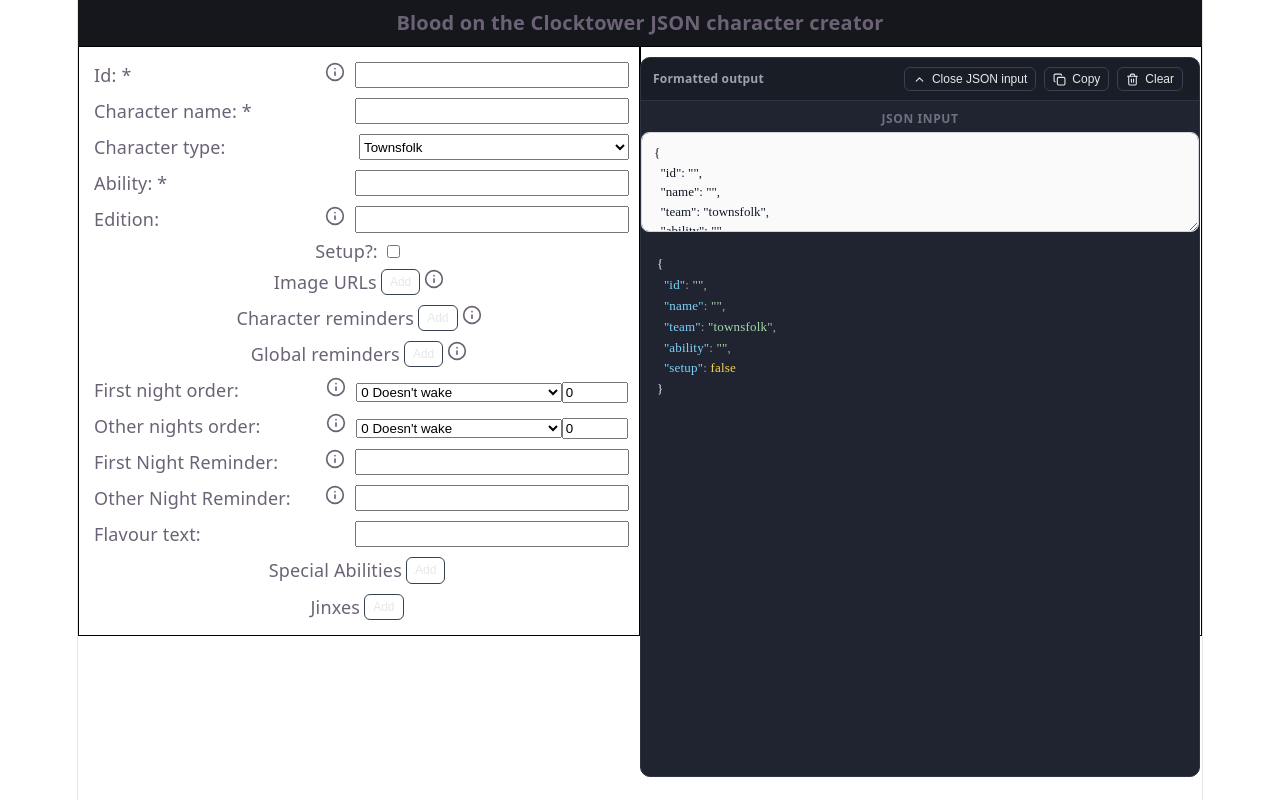
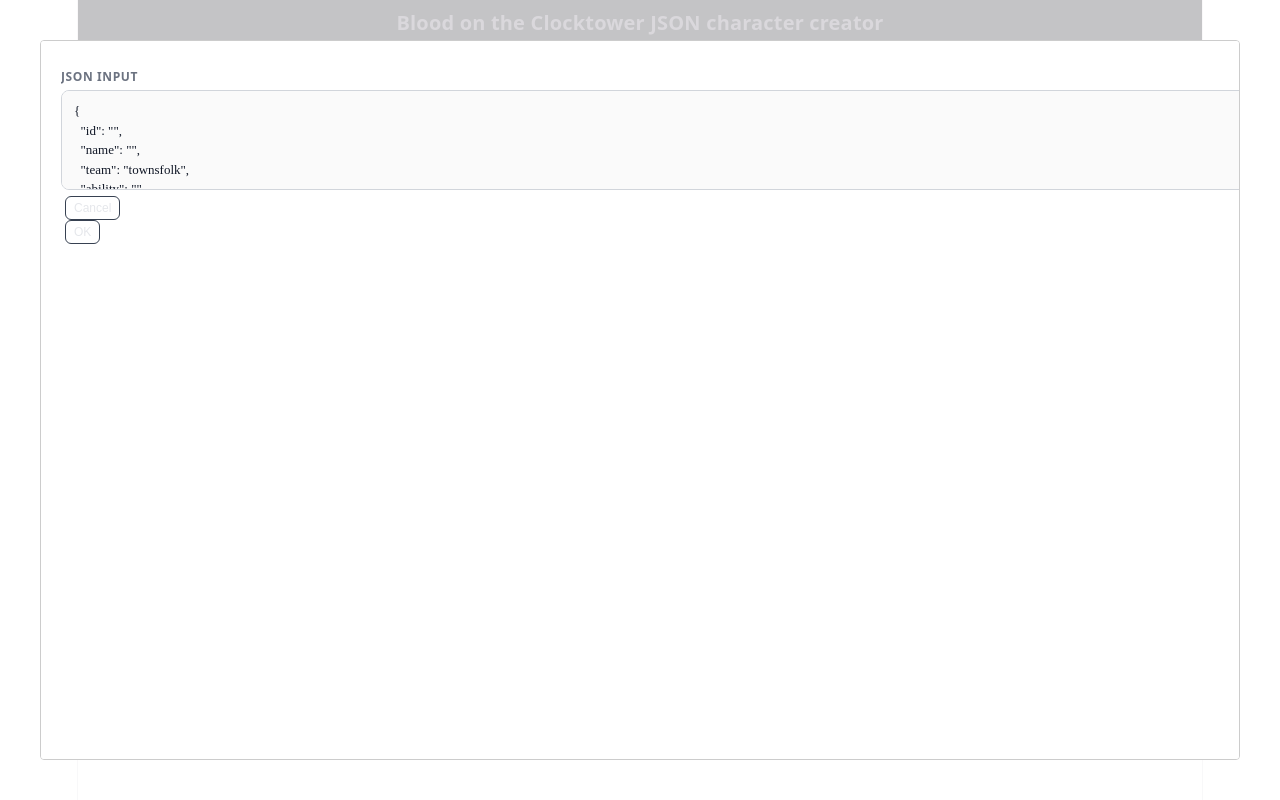
Before and after one commit to rebeccabex/clocktower-apps, a React (Vite) app in the folder clocktower-apps/: page / in a window 1280 px wide. Both pictures are taken after a click on the button "Open JSON input". Built offline with nearby package versions, Linux system fonts and the light colour scheme.

Commit message:
Moved Json input to a modal

```diff
--- a/clocktower-apps/package.json
+++ b/clocktower-apps/package.json
@@ -15,6 +15,7 @@
     "prettier": "^3.9.6",
     "react": "^19.2.8",
     "react-dom": "^19.2.8",
+    "react-modal": "^3.16.3",
     "react-tooltip": "^6.0.8",
     "styled-components": "^6.5.1"
   },
@@ -23,6 +24,7 @@
     "@types/node": "^24.13.3",
     "@types/react": "^19.2.17",
     "@types/react-dom": "^19.2.3",
+    "@types/react-modal": "^3.16.3",
     "@vitejs/plugin-react": "^6.0.4",
     "eslint": "^10.8.0",
     "eslint-plugin-react-hooks": "^7.1.1",
--- a/clocktower-apps/src/CharacterJsonCreatorPage.tsx
+++ b/clocktower-apps/src/CharacterJsonCreatorPage.tsx
@@ -366,5 +366,5 @@ const OutputColumn = styled.div`
   flex-direction: column;
   border: 1px solid #000000;
   width: 50%;
-  padding: 10px 0;
+  padding-bottom: 5px;
 `;
--- /dev/null
+++ b/clocktower-apps/src/components/JsonInputModal.tsx
@@ -0,0 +1,85 @@
+import { useState } from "react";
+import Modal from "react-modal";
+import { Button } from "./Button";
+import styled from "styled-components";
+
+Modal.setAppElement("#root");
+
+type JsonInputModalProps = {
+  modalIsOpen: boolean;
+  input: string;
+  setInput: (newInput: string) => void;
+  closeModal: () => void;
+};
+
+export const JsonInputModal = ({
+  modalIsOpen,
+  input,
+  setInput,
+  closeModal,
+}: JsonInputModalProps) => {
+  const [error, setError] = useState(undefined);
+
+  const onConfirmInput = () => {
+    // verify json
+    closeModal();
+  };
+
+  const onCancel = () => closeModal();
+
+  return (
+    <Modal isOpen={modalIsOpen}>
+      <StyledContent>
+        <TextAreaContainer>
+          <InputAreaLabel>JSON input</InputAreaLabel>
+          <StyledTextArea
+            value={input}
+            onChange={(e) => setInput(e.target.value)}
+            spellCheck={false}
+            $error={error}
+          />
+        </TextAreaContainer>
+
+        <Button onClick={onCancel} label="Cancel" />
+        <Button onClick={onConfirmInput} label="OK" />
+      </StyledContent>
+    </Modal>
+  );
+};
+
+const StyledContent = styled.div`
+  top: 50%;
+  left: 50%;
+  right: auto;
+  bottom: auto;
+  margin-right: -50%;
+`;
+
+const InputAreaLabel = styled.label`
+  font-size: 12px;
+  font-weight: 600;
+  color: #6b7280;
+  text-transform: uppercase;
+  letter-spacing: 0.05em;
+`;
+
+const TextAreaContainer = styled.div`
+  overflow: hidden;
+  min-height: 0;
+`;
+
+const StyledTextArea = styled.textarea<{ $error: any }>`
+  width: 100%;
+  min-height: 100px;
+  resize: vertical;
+  padding: 10px 12px;
+  font-family: 'ui-monospace, SFMono-Regular, "SF Mono", Menlo, Consolas, monospace';
+  font-size: 13px;
+  line-height: 1.5;
+  border: 1px solid ${(props) => (props.$error ? "#F87171" : "#D1D5DB")};
+  border-radius: 8px;
+  outline: none;
+  box-sizing: border-box;
+  background: #fafafa;
+  color: #111827;
+`;
--- a/clocktower-apps/src/components/JsonPrettyPrinter.tsx
+++ b/clocktower-apps/src/components/JsonPrettyPrinter.tsx
@@ -1,15 +1,9 @@
 import { useState, useMemo, useRef, useLayoutEffect } from "react";
 import { HighlightedJson } from "./HighlightedJson";
-import {
-  AlertCircle,
-  Check,
-  ChevronDown,
-  ChevronUp,
-  Copy,
-  Trash2,
-} from "lucide-react";
+import { AlertCircle, Check, Code, Copy, Trash2 } from "lucide-react";
 import styled from "styled-components";
 import { Button } from "./Button";
+import { JsonInputModal } from "./JsonInputModal";
 
 type JsonPrettyPrinterProps = {
   input: string;
@@ -25,9 +19,10 @@ export const JsonPrettyPrinter = ({
   setInput,
 }: JsonPrettyPrinterProps) => {
   const [copied, setCopied] = useState(false);
-  const [showInputArea, setShowInputArea] = useState(false);
   const parentRef = useRef(null);
   const [width, setWidth] = useState(0);
+  const [height, setHeight] = useState(0);
+  const [modalIsOpen, setModalIsOpen] = useState(false);
 
   const { formatted, error } = useMemo(() => {
     if (!input.trim()) return { formatted: "", error: null };
@@ -54,23 +49,24 @@ export const JsonPrettyPrinter = ({
     if (!parentRef.current) return;
     const observer = new ResizeObserver((entries) => {
       setWidth(entries[0].contentRect.width);
+      setHeight(entries[0].contentRect.height);
     });
     observer.observe(parentRef.current);
     return () => observer.disconnect();
   }, []);
 
+  const openModal = () => setModalIsOpen(true);
+
+  const closeModal = () => setModalIsOpen(false);
+
   return (
     <FixedContainer ref={parentRef}>
-      <OutputContainer $width={width}>
+      <OutputContainer $width={width} $height={height}>
         <BorderedContainer>
           <OptionsContainer>
             <OutputTitle>Formatted output</OutputTitle>
             <ButtonContainer>
-              <Button
-                onClick={() => setShowInputArea(!showInputArea)}
-                label={showInputArea ? "Close JSON input" : "Open JSON input"}
-                icon={showInputArea ? ChevronUp : ChevronDown}
-              />
+              <Button onClick={openModal} label="Open JSON input" icon={Code} />
               <Button
                 onClick={handleCopy}
                 disabled={!formatted}
@@ -81,20 +77,12 @@ export const JsonPrettyPrinter = ({
             </ButtonContainer>
           </OptionsContainer>
 
-          <InputAreaContainer $showInputArea={showInputArea}>
-            <TextAreaOuterContainer>
-              <TextAreaContainer $showInputArea={showInputArea}>
-                <InputAreaLabel>JSON input</InputAreaLabel>
-                <StyledTextArea
-                  value={input}
-                  onChange={(e) => setInput(e.target.value)}
-                  spellCheck={false}
-                  tabIndex={showInputArea ? 0 : -1}
-                  $error={error}
-                />
-              </TextAreaContainer>
-            </TextAreaOuterContainer>
-          </InputAreaContainer>
+          <JsonInputModal
+            modalIsOpen={modalIsOpen}
+            input={input}
+            setInput={setInput}
+            closeModal={closeModal}
+          />
 
           <JsonContainer>
             {error ? (
@@ -117,9 +105,10 @@ export const JsonPrettyPrinter = ({
 const FixedContainer = styled.div`
   position: relative;
   width: 100%;
+  height: 100%;
 `;
 
-const OutputContainer = styled.div<{ $width: number }>`
+const OutputContainer = styled.div<{ $width: number; $height: number }>`
   display: flex;
   flex-direction: column;
   gap: 12px;
@@ -128,7 +117,7 @@ const OutputContainer = styled.div<{ $width: number }>`
     system-ui,
     -apple-system,
     sans-serif;
-  height: 90vh;
+  height: ${(props) => props.$height}px;
   position: fixed;
   top: 45;
   left: 50%;
@@ -190,47 +179,3 @@ const EmptyOutput = styled.div`
   color: #6b7280;
   font-size: 13px;
 `;
-
-const InputAreaContainer = styled.div<{ $showInputArea: boolean }>`
-  display: grid;
-  grid-template-rows: ${(props) => (props.$showInputArea ? "1fr" : "0fr")};
-  transition: grid-template-rows 280ms cubic-bezier(0.4, 0, 0.2, 1);
-`;
-
-const InputAreaLabel = styled.label`
-  font-size: 12px;
-  font-weight: 600;
-  color: #6b7280;
-  text-transform: uppercase;
-  letter-spacing: 0.05em;
-`;
-
-const TextAreaOuterContainer = styled.div`
-  overflow: hidden;
-  minheight: 0;
-`;
-
-const TextAreaContainer = styled.div<{ $showInputArea: boolean }>`
-  opacity: ${(props) => (props.$showInputArea ? 1 : 0)};
-  transform: ${(props) => (props.$showInputArea ? "translateY(0)" : "translateY(-4px)")};
-  transition: opacity 200ms ease
-    ${(props) => (props.$showInputArea ? "80ms" : "0ms")} transform 200ms ease
-    ${(props) => (props.$showInputArea ? "80ms" : "0ms")};
-  padding-top: 2px;
-`;
-
-const StyledTextArea = styled.textarea<{ $error: any }>`
-  width: 100%;
-  min-height: 100px;
-  resize: vertical;
-  padding: 10px 12px;
-  font-family: 'ui-monospace, SFMono-Regular, "SF Mono", Menlo, Consolas, monospace';
-  font-size: 13px;
-  line-height: 1.5;
-  border: 1px solid ${(props) => (props.$error ? "#F87171" : "#D1D5DB")};
-  border-radius: 8px;
-  outline: none;
-  box-sizing: border-box;
-  background: #fafafa;
-  color: #111827;
-`;
```
Also changed, not shown: 1 other file (tests, documents, lock files or other folders).
